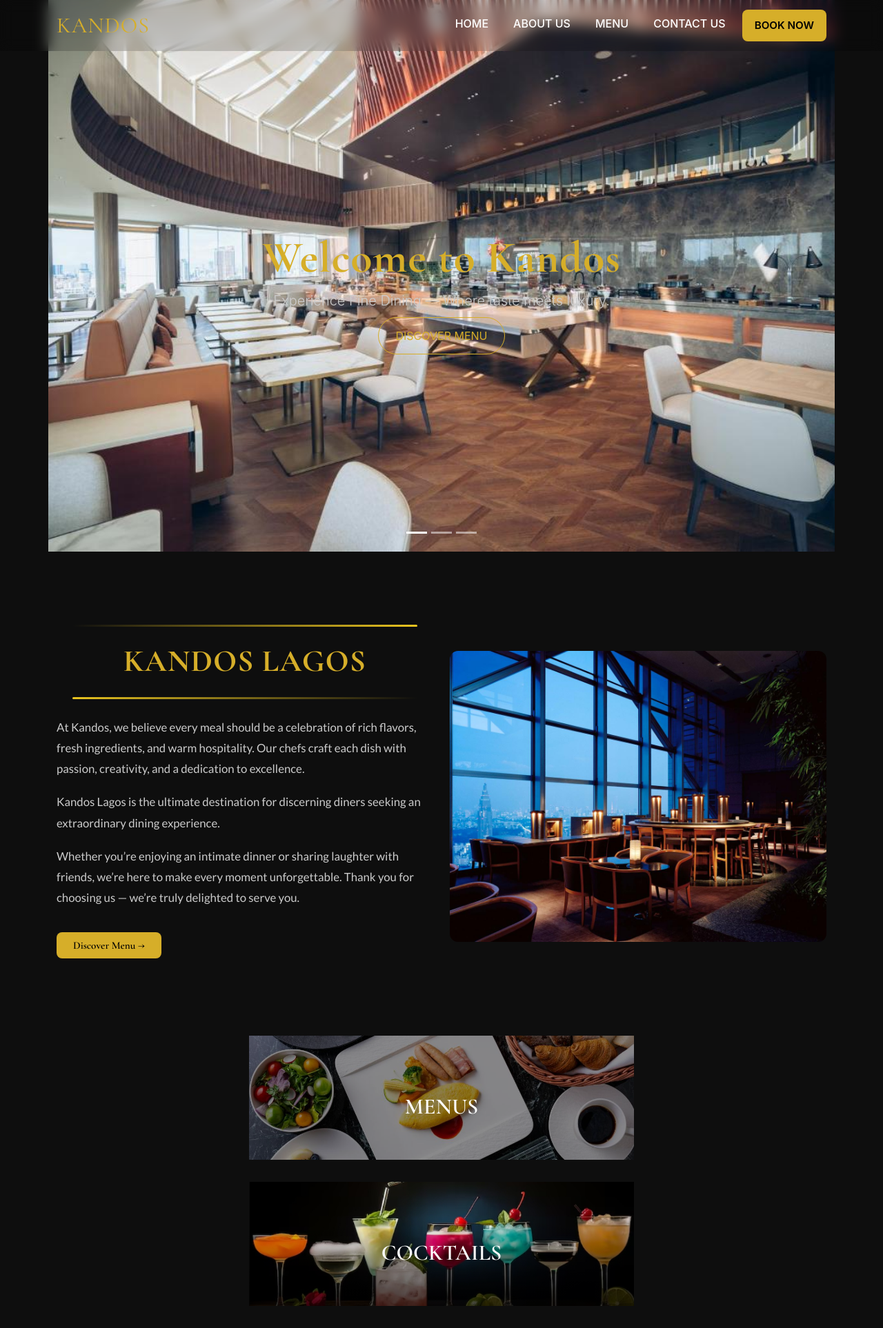
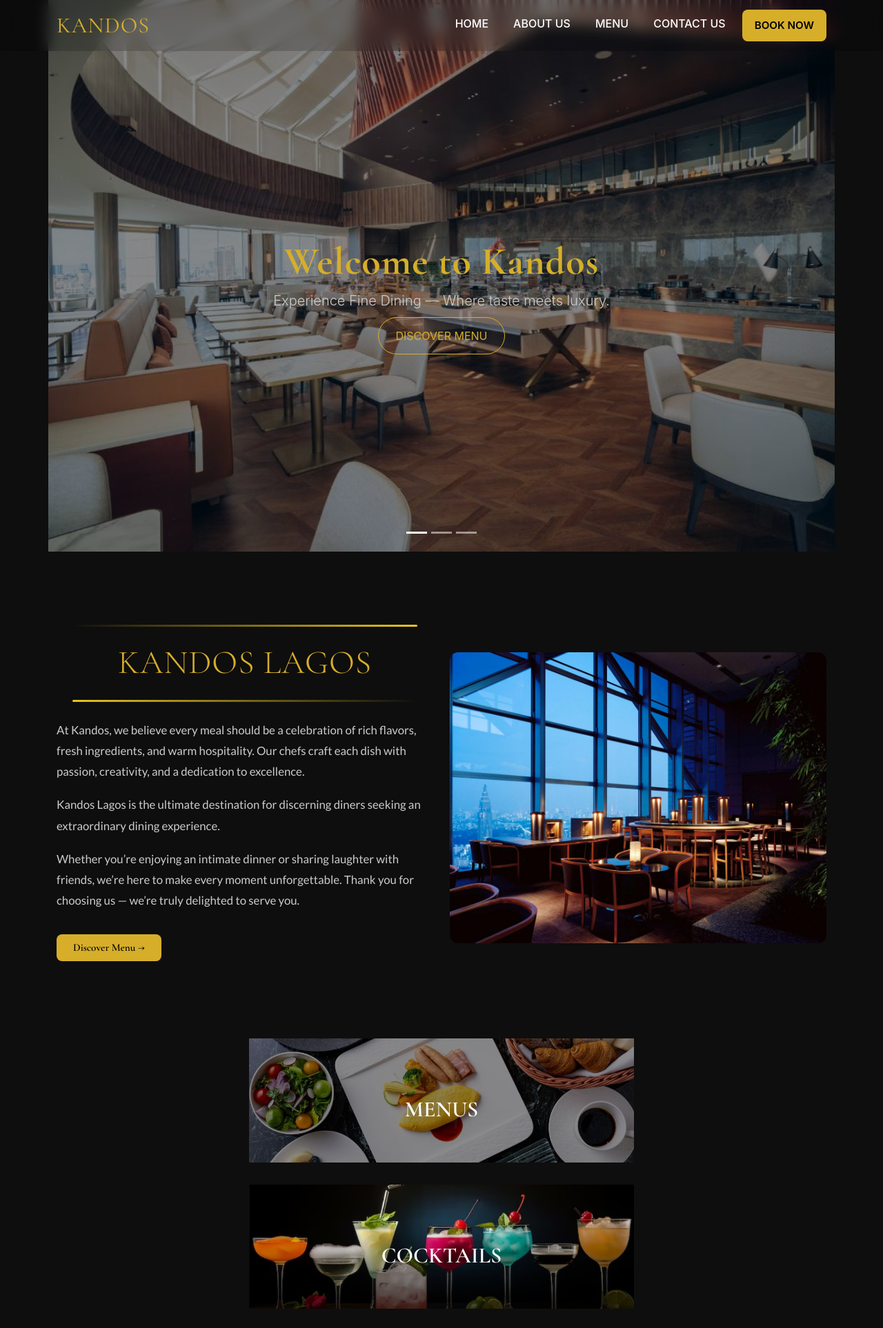
Before and after one commit to moonboy90210/kandos, a PHP site: page /index.html in a window 1280 px wide. Shown: the top 1926 px of the page at 69% size. Run offline with PHP 8.4, Linux system fonts and the light colour scheme; some libraries are stand-ins or nearby versions.

Commit message:
changes to hero section

```diff
--- a/index.html
+++ b/index.html
@@ -55,25 +55,31 @@
           </div>
           <div class="carousel-inner">
             <div class="carousel-item active">
+              <div class="image-overlay2"></div>
               <img src="img/hero4.jpg" class="d-block w-100" alt="Indoor ambiance">
-              <div class="carousel-caption justify-content-center align-items-center">
-                <h1 class="display-3 fw-bold"> Welcome to Kandos</h1>
+              <div class="carousel-caption ">
+                <h1 class="carousel-title fw-bold"> Welcome to Kandos</h1>
+                <p class="lead mb-4">Experience Fine Dining — Where taste meets luxury.</p>
+                <a href="menu.html" class="btn-outline-gold py-3 text-decoration-none">DISCOVER MENU</a>
+              </div>
+
+            </div>
+            <div class="carousel-item">
+              <div class="image-overlay2"></div>
+
+              <img src="img/hero5.jpg" class="d-block w-100" alt="chefs Special">
+              <div class="carousel-caption">
+                <h1 class="carousel-title fw-bold"> Welcome to Kandos</h1>
                 <p class="lead mb-4">Experience Fine Dining — Where taste meets luxury.</p>
                 <a href="menu.html" class="btn-outline-gold py-3 text-decoration-none">DISCOVER MENU</a>
               </div>
             </div>
             <div class="carousel-item">
-              <img src="img/hero5.jpg" class="d-block w-100" alt="chefs Special">
-              <div class="carousel-caption">
-                <h1 class="display-3 fw-bold"> Welcome to Kandos</h1>
-                <p class="lead mb-4">Experience Fine Dining — Where taste meets luxury.</p>
-                <a href="menu.html" class="btn-outline-gold py-3 text-decoration-none">DISCOVER MENU</a>
-              </div>
-            </div>
-            <div class="carousel-item">
+              <div class="image-overlay2"></div>
+
               <img src="img/hero9.jpg" class="d-block w-100" alt="outdoor ambiance">
               <div class="carousel-caption">
-                <h1 class="display-3 fw-bold"> Welcome to Kandos</h1>
+                <h1 class="carousel-title fw-bold"> Welcome to Kandos</h1>
                 <p class="lead mb-4">Experience Fine Dining — Where taste meets luxury.</p>
                 <a href="menu.html" class="btn-outline-gold py-3 text-decoration-none">DISCOVER MENU</a>
               </div>
@@ -144,7 +150,7 @@
         <!-- Text Side -->
         <div class="col-md-12 col-xl-6">
           <div class="underline2 "></div>
-          <h2 class="menu-title text-center my-4">KANDOS LAGOS</h2>
+          <h2 class="display-5 text-center my-4">KANDOS LAGOS</h2>
           <div class="underline1"></div>
 
           <p class="about-text pt-3">
--- a/styler.css
+++ b/styler.css
@@ -54,11 +54,17 @@ body {
 .carousel-caption {
   bottom: 35%;
 }
+.carousel-title {
+  font-family: 'Cormorant Garamond', serif;
+  font-weight: 600;
+  font-size: clamp(1.7rem, 3vw + 1.1rem, 3.5rem);
+}
+
 /* Headings */
 h1,
 h2,
 h3,
-h4 .hero-title,
+h4
 .section-title,
 .navbar-brand {
   font-family: 'Cormorant Garamond', serif;
@@ -233,7 +239,6 @@ textarea {
   position: absolute;
   inset: 0;
   background: rgba(0, 0, 0, 0.45);
-  z-index: 2;
 }
 
 /* Fade Slide Animation */
```
